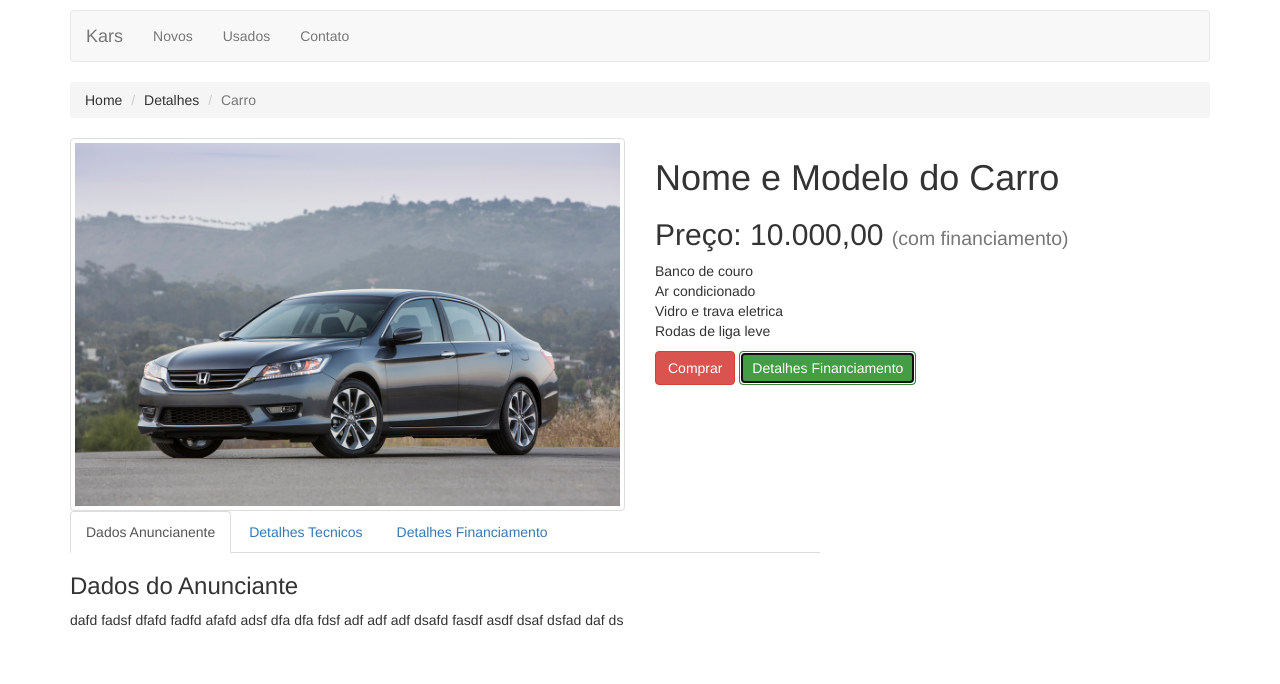
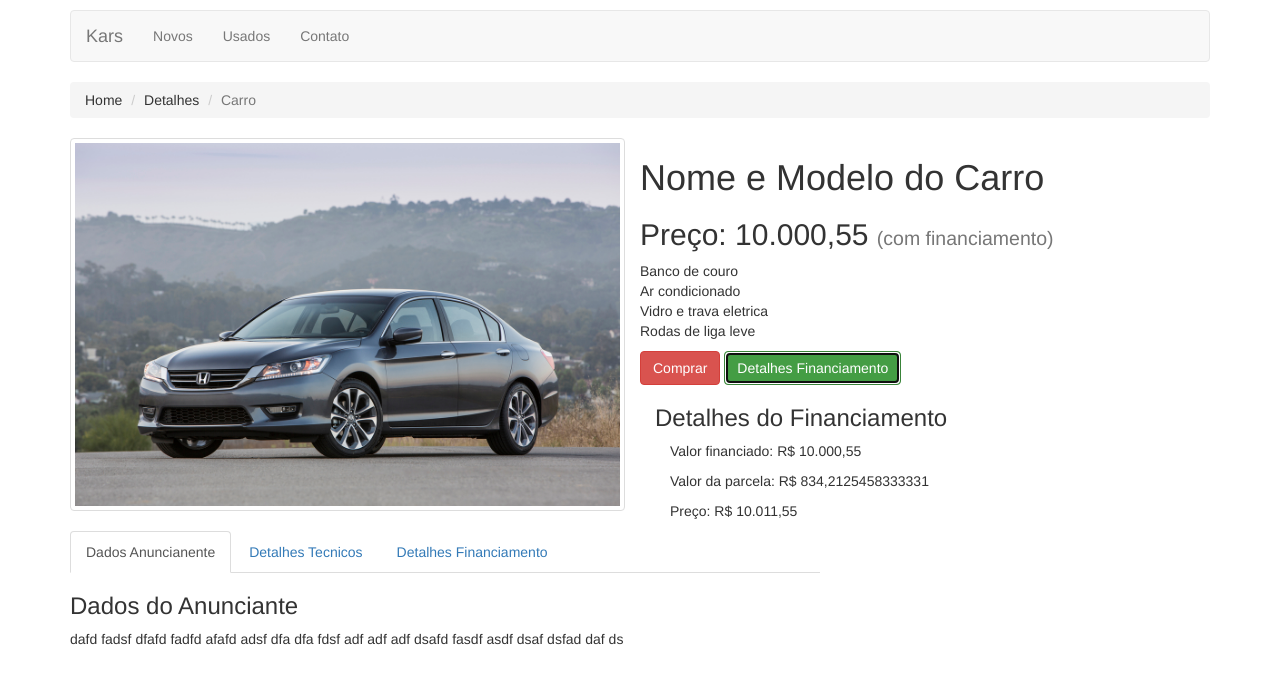
Before and after one commit to campuscode-alumni/kars, a plain HTML site: page detalhes.html in a window 1280 px wide. Both pictures are taken after a click on the button "Detalhes Financiamento". Drawn offline with nearby package versions, Linux system fonts and the light colour scheme.

Commit message:
primeira versão do financiamento

```diff
--- a/detalhes.html
+++ b/detalhes.html
@@ -41,19 +41,27 @@
           <img src="images/carro01.jpg" class="img-thumbnail img-responsive" height="200px">
         </div>
         <div class="col-md-6 col-sm-12">
+          <div class="row">
             <h1>Nome e Modelo do Carro</h1>
-          <h2>Preço: <span id="preco_carro">10.000,00</span> <small>(com financiamento)</small></h2>
+            <h2>Preço: <span id="preco_carro">10.000,55</span> <small>(com financiamento)</small></h2>
             <ul class="list-unstyled">
               <li>Banco de couro</li>
               <li>Ar condicionado</li>
               <li>Vidro e trava eletrica</li>
               <li>Rodas de liga leve</li>
             </ul>
-          <button  class="btn btn-danger hidden-print">Comprar</button>
-          <button onclick="javascript:detalhesFinanciamento()" class="btn btn-success hidden-print">Detalhes Financiamento</button>
+            <button class="btn btn-danger hidden-print">Comprar</button>
+            <button class="btn btn-success hidden-print" onclick="financiamento(12)">Detalhes Financiamento</button>
+          </div>
+          <div class="row">
+            <div class="col-md-12 invisible" id="financiamento">
+              <h3>Detalhes do Financiamento</h3>
+              <div class="container-fluid" id="detalhes_do_financiamento"></div>
+
             </div>
           </div>
-
+        </div>
+      </div>
       <div class="row">
         <div class="col-md-8">
           <ul class="nav nav-tabs" id="tabs_kars">
@@ -88,5 +96,49 @@
       $(this).tab('show')
     })
   </script>
+  <script type="text/javascript">
+function financiamento(parcelas){
+  var preco = preco2Number();
+  var parcela = preco / parcelas;
+  //CamelCase
+  var parcelaComJuros = parcela * 1.001;
+  var precoFinal = parcelaComJuros * parcelas;
+
+  $("detalhes_do_financiamento").innerHTML = imprimeResultado(obterPreco(), parcelaComJuros, precoFinal);
+}
+
+function obterPreco(){
+  var precoContent = $("preco_carro").textContent;
+  return precoContent;
+}
+
+function preco2Number(){
+  var preco = obterPreco().replace(".","").replace(",",".");
+  return preco;
+}
+
+function exibeFinanciamento(){
+  $("financiamento").classList.remove("invisible");
+}
+
+function $(id){
+  return document.getElementById(id);
+}
+
+function formataPreco(precoFinalBanana){
+   var precoComVirgula = Math.round(precoFinalBanana).toString().substr(0,2)+"." + Math.round(precoFinalBanana).toString().substr(-3) + "," + precoFinalBanana.toFixed(2).toString().substr(-2); //10
+   return precoComVirgula;
+}
+
+function imprimeResultado(precoCarro, parcelaComJuros, precoFinal){
+  exibeFinanciamento();
+  var parcelaComJurosFormatado = parcelaComJuros.toString().replace(".",",");
+  var conteudoHTML    = "<p>Valor financiado: R$ " + precoCarro + "</p>";
+  conteudoHTML       += "<p>Valor da parcela: R$ " + parcelaComJurosFormatado +"</p>";
+  conteudoHTML       += "<p>Preço: R$ " + formataPreco(precoFinal) +"</p>";
+
+  return conteudoHTML;
+}
+  </script>
 </body>
 </html>
```
Lines whose indentation alone changed are shown as unchanged.
